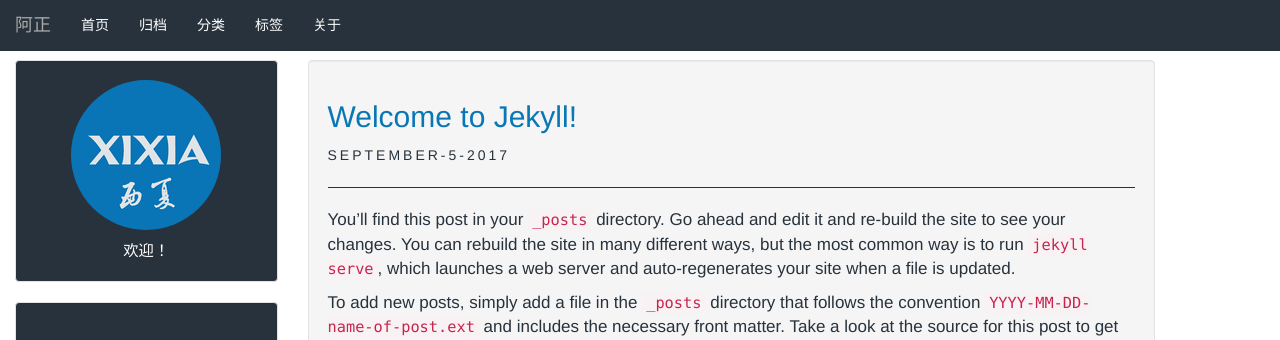
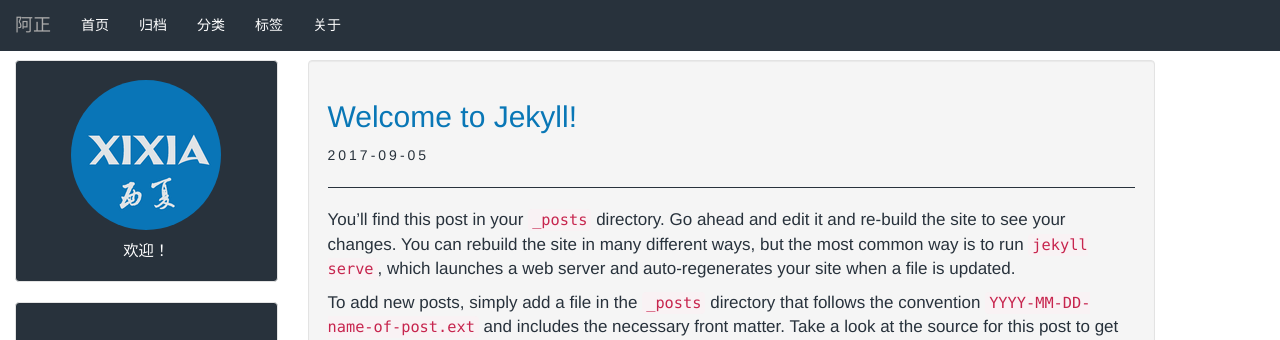
Before and after one commit to lqzv/lqzv.github.io, a Jekyll site: the page built from _posts/2017-09-05-welcome-to-jekyll.markdown, in a window 1280 px wide and 938 px high. Shown: the top 340 px of the window. Built offline with Jekyll 4.4.1, drawn with Linux system fonts in a browser that asks for light colours.

Commit message:
日期格式

```diff
--- a/_config.yml
+++ b/_config.yml
@@ -13,7 +13,7 @@ url: https://github.com/zxixia/jekyll-xixia
 baseurl: ''
 ## default date_format
 date_format:
-  title: "%B-%-d-%Y"
+  title: "%Y-%m-%d"
   archive: "%b"
   categories: "%b-%Y"
   tag: "%b-%Y"
```
